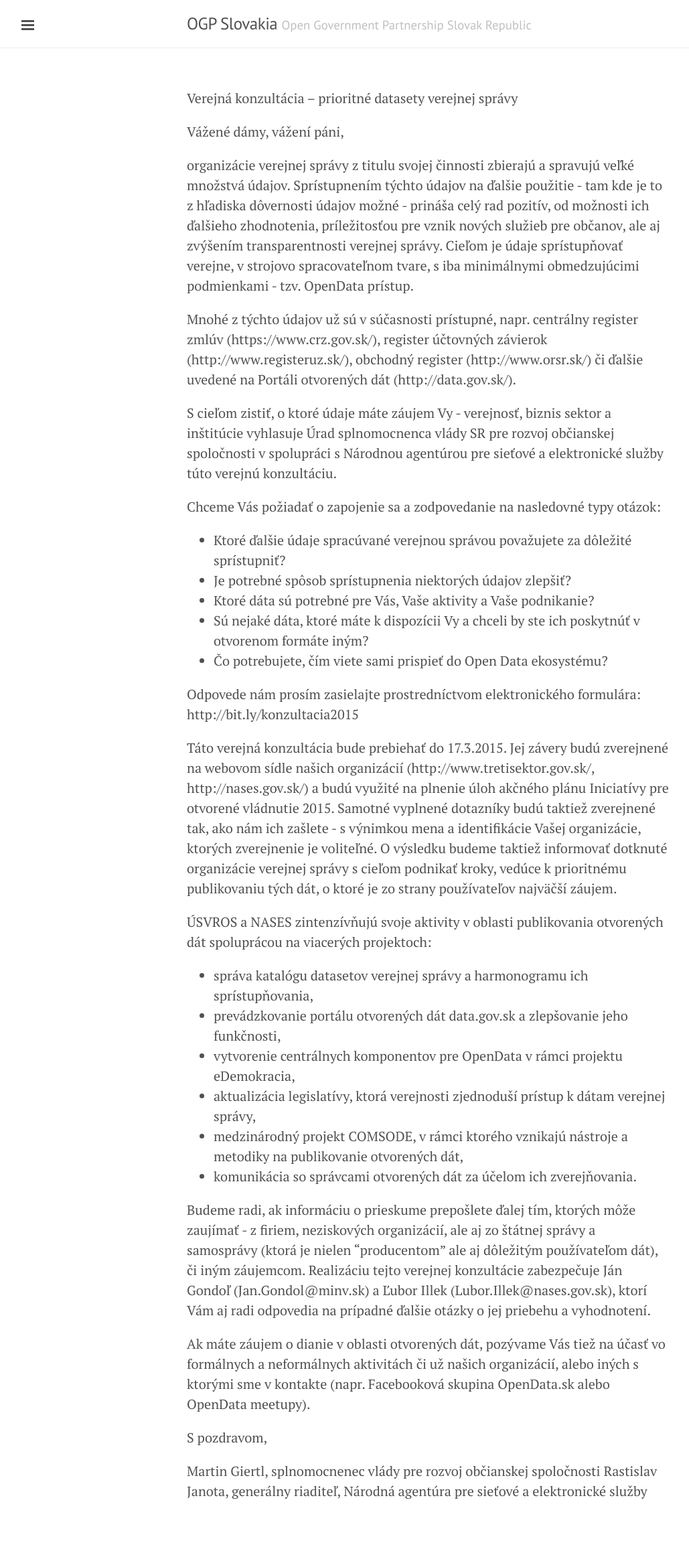
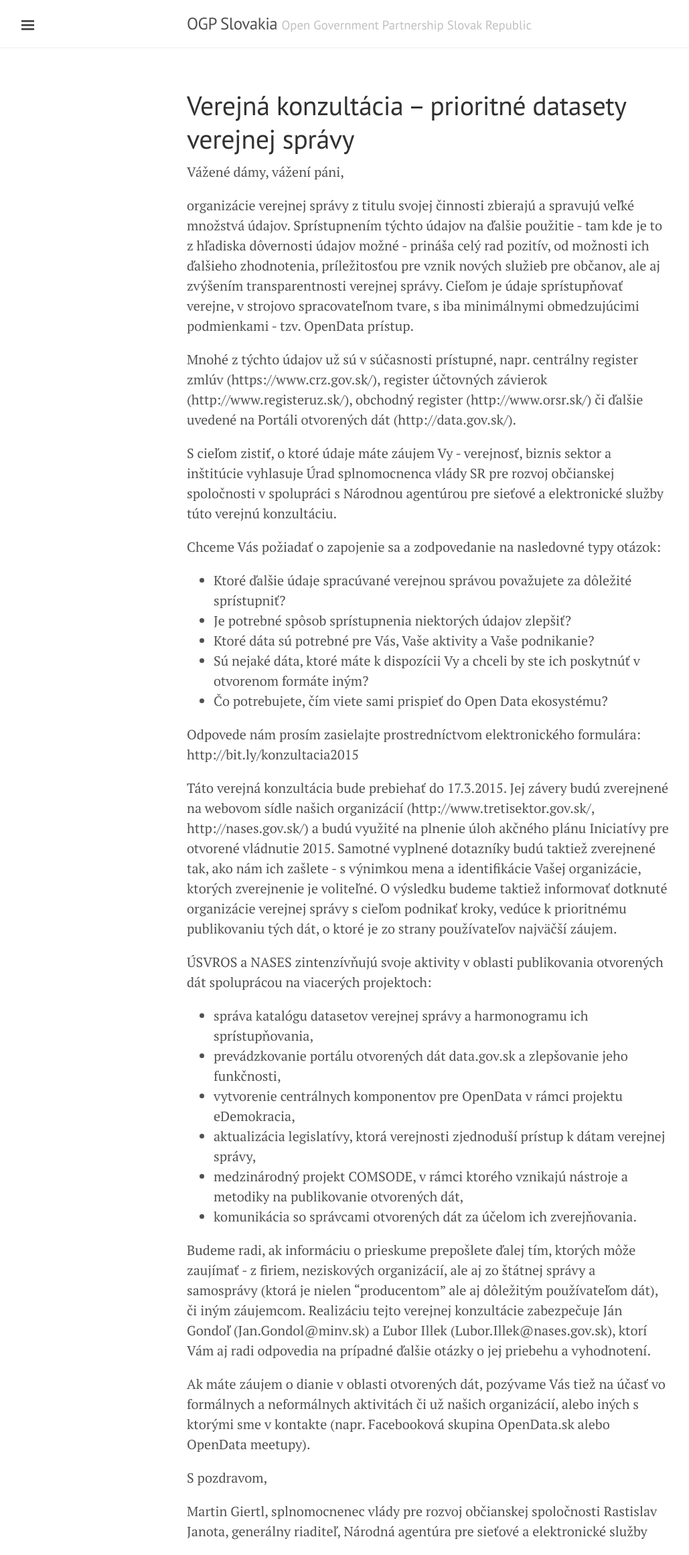
Before and after one commit to ogpslovakia/ogpslovakia.github.io, a Jekyll site: the page built from temp/2015/opendata-konzultacia.md, in a window 1280 px wide. Shown: the whole page at 67% size, without its empty margins (1-1030 px from the left). Built offline with Jekyll 4.4.1, drawn with Linux system fonts in a browser that asks for light colours; Markdown is read by kramdown in place of the engine named in the settings; before the commit the page ends 2262 px from its top, so only the background shows below that.

Commit message:
Consultation letter: format heading

```diff
--- a/temp/2015/opendata-konzultacia.md
+++ b/temp/2015/opendata-konzultacia.md
@@ -2,7 +2,7 @@
 layout: default
 ---
 
-Verejná konzultácia – prioritné datasety verejnej správy
+# Verejná konzultácia – prioritné datasety verejnej správy
 
 Vážené dámy, vážení páni,
 
```
